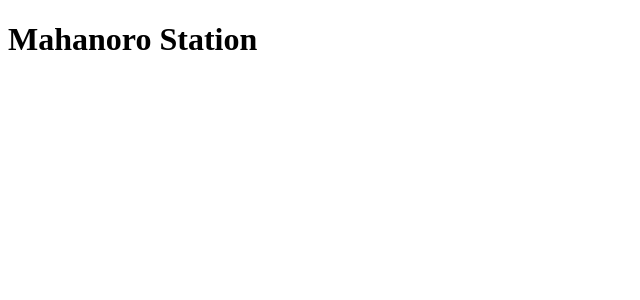
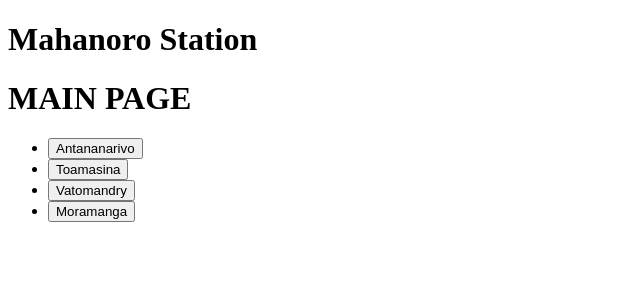
Before and after one commit to voromahery/mahanoro-station, a React app: page / in a window 1280 px wide. Shown: the top 300 px of the page, without its empty margins (0-640 px from the left). Built offline with nearby package versions, Linux system fonts and the light colour scheme; no server answers.

Commit message:
Created a data

```diff
--- a/src/App.js
+++ b/src/App.js
@@ -1,8 +1,14 @@
 import React from "react";
 import Header from "./containers/HeaderContainer";
+import PlaceOption from "./containers/PlaceOption";
 
 function App() {
-  return <Header />;
+  return (
+  <>
+  <Header />
+  <PlaceOption/>
+  </>
+  );
 }
 
 export default App;
--- /dev/null
+++ b/src/actions/user.js
@@ -0,0 +1,5 @@
+export function user() {
+  return {
+    type: "USER",
+  };
+}
--- /dev/null
+++ b/src/containers/PlaceOption.js
@@ -0,0 +1,26 @@
+import React from "react";
+// import { useSelector } from "react-redux";
+
+export default function PlaceOption() {
+//   const allData = useSelector((state) => state);
+//   console.log(allData);
+  return (
+    <>
+      <h1>MAIN PAGE</h1>
+      <ul>
+        <li>
+          <button>Antananarivo</button>
+        </li>
+        <li>
+          <button>Toamasina</button>
+        </li>
+        <li>
+          <button>Vatomandry</button>
+        </li>
+        <li>
+          <button>Moramanga</button>
+        </li>
+      </ul>
+    </>
+  );
+}
--- a/src/reducer/index.js
+++ b/src/reducer/index.js
@@ -1,5 +1,6 @@
 import { combineReducers } from "redux";
 import data from "./dataReducer";
+import user from "./userReducer";
 
-const rootReducer = combineReducers({ data });
+const rootReducer = combineReducers({ data, user });
 export default rootReducer;
--- /dev/null
+++ b/src/reducer/userReducer.js
@@ -0,0 +1,10 @@
+function user(state = null, action) {
+  switch (action.type) {
+    case "USER":
+      return state;
+    default:
+      return state;
+  }
+}
+
+export default user;
--- a/src/store.js
+++ b/src/store.js
@@ -1,7 +1,8 @@
 import { createStore, applyMiddleware } from "redux";
 import thunk from "redux-thunk";
+import state from "./user";
 import rootReducer from "./reducer/index";
 
-const store = createStore(rootReducer, applyMiddleware(thunk));
+const store = createStore(rootReducer, state, applyMiddleware(thunk));
 
 export default store;
--- /dev/null
+++ b/src/user.js
@@ -0,0 +1,9 @@
+export default {
+  // places: ["Antananarivo", "Toamasina", "Vatomandry", "Toamasina"],
+  user: {
+    firstName: "Fabrice",
+    lastName: "Daniel",
+    phone: "0342364876",
+  },
+  // booking: [],
+};
```
Also changed, not shown: src/constant/roots.js (added), 2 other files (tests, documents, lock files or other folders).
